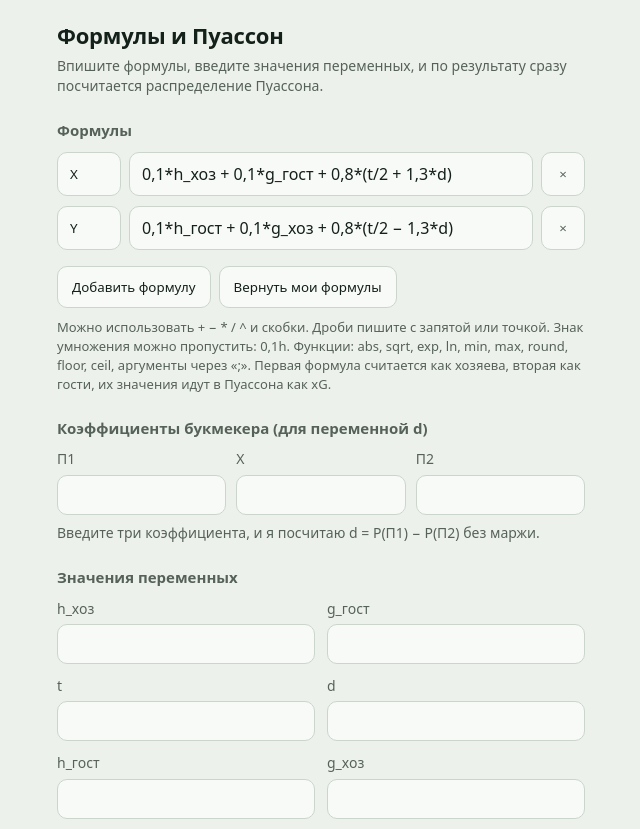
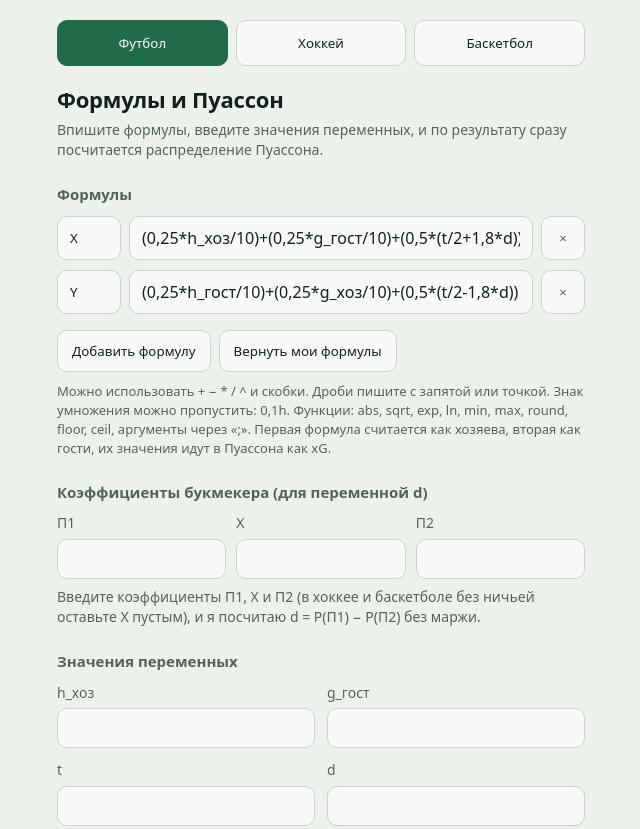
Before and after one commit to yiksvonemes/Offline, a plain HTML site: page index.html in a window 1280 px wide. Shown: the top 829 px of the page, without its empty margins (319-959 px from the left). Drawn offline with Linux system fonts and the light colour scheme.

Commit message:
Add files via upload

```diff
--- a/index.html
+++ b/index.html
@@ -91,6 +91,9 @@ label.sub2{display:block}
 textarea{width:100%;font:400 15px/1.5 ui-monospace,SFMono-Regular,Menlo,monospace;color:var(--ink);background:var(--surface);border:1.5px solid var(--line);border-radius:10px;padding:12px;resize:vertical}
 textarea:focus-visible{outline:3px solid var(--accent);outline-offset:1px}
 #copied{font-size:14px;color:var(--muted)}
+.sports{display:grid;grid-template-columns:repeat(3,1fr);gap:8px;margin:0 0 18px}
+.sports button{font:600 16px/1 inherit;font-family:inherit;padding:13px 6px;border-radius:10px;border:1.5px solid var(--line);background:var(--surface);color:var(--ink);cursor:pointer}
+.sports button[aria-pressed="true"]{background:var(--accent);border-color:var(--accent);color:var(--on-accent)}
 .rows b span{color:var(--muted);font-weight:400;font-size:13px}
 #log div{flex-wrap:wrap}
 #log div>span:last-child{display:flex;gap:8px;align-items:center}
@@ -101,6 +104,11 @@ textarea:focus-visible{outline:3px solid var(--accent);outline-offset:1px}
 </head>
 <body>
 <main>
+  <div class="sports" id="sports" role="group" aria-label="Вид спорта">
+    <button type="button" data-s="fb" aria-pressed="true">Футбол</button>
+    <button type="button" data-s="hk" aria-pressed="false">Хоккей</button>
+    <button type="button" data-s="bk" aria-pressed="false">Баскетбол</button>
+  </div>
   <h1>Формулы и Пуассон</h1>
   <p class="sub">Впишите формулы, введите значения переменных, и по результату сразу посчитается распределение Пуассона.</p>
 
@@ -118,7 +126,7 @@ textarea:focus-visible{outline:3px solid var(--accent);outline-offset:1px}
       <div><label for="o0">X</label><input type="text" id="o0" inputmode="decimal" autocomplete="off"></div>
       <div><label for="o2">П2</label><input type="text" id="o2" inputmode="decimal" autocomplete="off"></div>
     </div>
-    <p class="dline" id="dline">Введите три коэффициента, и я посчитаю d = P(П1) − P(П2) без маржи.</p>
+    <p class="dline" id="dline">Введите коэффициенты П1, X и П2 (в хоккее и баскетболе без ничьей оставьте X пустым), и я посчитаю d = P(П1) − P(П2) без маржи.</p>
   </section>
 
   <section>
@@ -315,14 +323,19 @@ function pcalc(lh,la){
   function pct(x){return fmt(x*100,1)}
   function rnd(x,thr){return Math.floor(x+(1-thr)+1e-9)}
 
+  var PRESETS={
+    fb:[{n:'X',e:'(0,25*h_хоз/10)+(0,25*g_гост/10)+(0,5*(t/2+1,8*d))'},{n:'Y',e:'(0,25*h_гост/10)+(0,25*g_хоз/10)+(0,5*(t/2-1,8*d))'}],
+    hk:[{n:'X',e:'(0,25*h_хоз/10)+(0,25*g_гост/10)+(0,5*(t/2+2,5*d))'},{n:'Y',e:'(0,25*h_гост/10)+(0,25*g_хоз/10)+(0,5*(t/2-2,5*d))'}],
+    bk:[{n:'X',e:'(t/2+8*d)'},{n:'Y',e:'(t/2-8*d)'}]
+  };
   var DEF={
-    f:[{n:'X',e:'0,1*h_хоз + 0,1*g_гост + 0,8*(t/2 + 1,3*d)'},{n:'Y',e:'0,1*h_гост + 0,1*g_хоз + 0,8*(t/2 − 1,3*d)'}],
+    f:JSON.parse(JSON.stringify(PRESETS.fb)),sport:'fb',fs:{},
     v:{},o:['','',''],thr:'0,55',rthr:'0,10',rule:true,p:{h:'',a:'',l:'',w:''},log:[]
   };
   var S=JSON.parse(JSON.stringify(DEF));
   try{
     var raw=localStorage.getItem('formcalc');
-    if(raw){var q=JSON.parse(raw);if(q&&q.f&&q.f.length){S=q;S.v=S.v||{};S.o=S.o||['','',''];if(!S.thr)S.thr=DEF.thr;if(!S.rthr)S.rthr=DEF.rthr;if(!S.p)S.p={h:'',a:'',l:'',w:''};if(!S.log)S.log=[]}}
+    if(raw){var q=JSON.parse(raw);if(q&&q.f&&q.f.length){S=q;S.v=S.v||{};S.o=S.o||['','',''];if(!S.thr)S.thr=DEF.thr;if(!S.rthr)S.rthr=DEF.rthr;if(!S.p)S.p={h:'',a:'',l:'',w:''};if(!S.log)S.log=[];if(!S.sport){S.sport='fb';S.f=JSON.parse(JSON.stringify(PRESETS.fb))}if(!S.fs)S.fs={}}}
   }catch(e){}
   function save(){try{localStorage.setItem('formcalc',JSON.stringify(S))}catch(e){}}
 
@@ -577,21 +590,22 @@ function pcalc(lh,la){
     var o=[num($('o1').value),num($('o0').value),num($('o2').value)];
     S.o=[$('o1').value,$('o0').value,$('o2').value];
     var line=$('dline');
-    if(o.every(function(x){return x>1})){
-      var p=o.map(function(x){return 1/x}), s=p[0]+p[1]+p[2], d=(p[0]-p[2])/s;
+    var two=!$('o0').value.trim()&&o[0]>1&&o[2]>1;
+    if(two||o.every(function(x){return x>1})){
+      var p=o.map(function(x){return x>1?1/x:0}), s=p[0]+p[1]+p[2], d=(p[0]-p[2])/s;
       line.textContent='d = '+fmt(d,3)+' (маржа '+fmt((s-1)*100,1)+'%)'+(('d' in varInputs)?', подставлено в переменную d.':'. Назовите переменную d в формуле, и она заполнится сама.');
       S.v.d=fmt(d,3);
       if(varInputs.d)varInputs.d.value=S.v.d;
       compute();
     }else{
-      line.textContent='Введите три коэффициента, и я посчитаю d = P(П1) − P(П2) без маржи.';
+      line.textContent='Введите коэффициенты П1, X и П2 (в хоккее и баскетболе без ничьей оставьте X пустым), и я посчитаю d = P(П1) − P(П2) без маржи.';
       compute();
     }
     save();
   }
 
   $('add').addEventListener('click',function(){S.f.push({n:'Z'+(S.f.length+1),e:''});buildForms();update()});
-  $('reset').addEventListener('click',function(){S.f=JSON.parse(JSON.stringify(DEF.f));buildForms();update()});
+  $('reset').addEventListener('click',function(){S.f=JSON.parse(JSON.stringify(PRESETS[S.sport]));buildForms();update()});
   ['o1','o0','o2'].forEach(function(id){$(id).addEventListener('input',oddsUpdate)});
   $('o1').value=S.o[0]||'';$('o0').value=S.o[1]||'';$('o2').value=S.o[2]||'';
   $('thr').value=S.thr;$('rthr').value=S.rthr;$('rule').checked=!!S.rule;
@@ -622,6 +636,10 @@ function pcalc(lh,la){
     }
     if(navigator.clipboard&&navigator.clipboard.writeText){navigator.clipboard.writeText(ta.value).then(ok,fb)}else{fb()}
   });
+  function syncSports(){Array.prototype.forEach.call(document.querySelectorAll('#sports button'),function(b){b.setAttribute('aria-pressed',String(b.getAttribute('data-s')===S.sport))})}
+  function setSport(k){if(k===S.sport)return;S.fs[S.sport]=S.f;S.sport=k;S.f=S.fs[k]||JSON.parse(JSON.stringify(PRESETS[k]));buildForms();syncSports();update()}
+  Array.prototype.forEach.call(document.querySelectorAll('#sports button'),function(b){b.addEventListener('click',function(){setSport(b.getAttribute('data-s'))})});
+  syncSports();
   buildForms();update();
 })();
 try{
```
